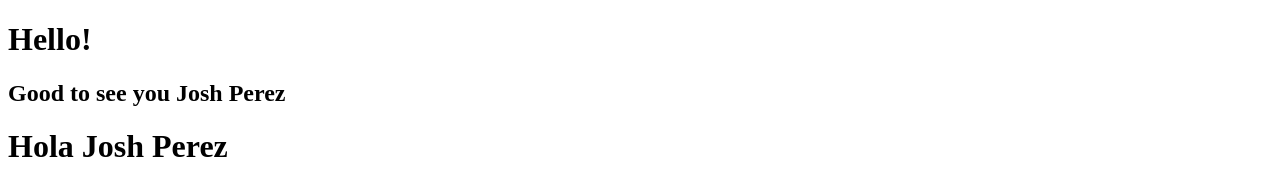
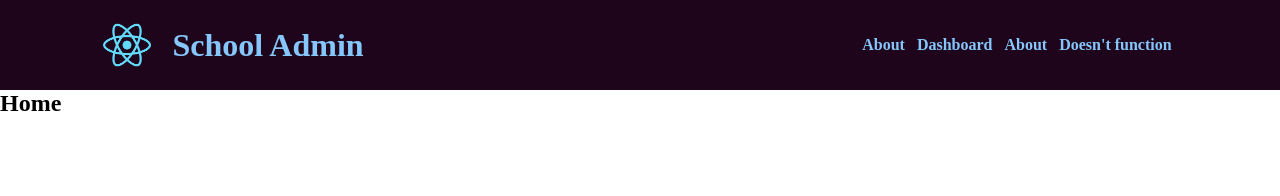
Before and after one commit to joshuaBVB007/StoreAdminWithReact, a React app: page / in a window 1280 px wide. Built offline with nearby package versions, Linux system fonts and the light colour scheme.

Commit message:
we added routing,something extremely important

```diff
--- a/package.json
+++ b/package.json
@@ -8,6 +8,7 @@
     "@testing-library/user-event": "^12.8.3",
     "react": "^17.0.2",
     "react-dom": "^17.0.2",
+    "react-router-dom": "^6.2.1",
     "react-scripts": "4.0.3",
     "web-vitals": "^1.1.2"
   },
--- a/public/index.html
+++ b/public/index.html
@@ -20,6 +20,5 @@
   <body>
     <noscript>You need to enable JavaScript to run this app.</noscript>
     <div id="root"></div>
-    <div id="rusia"></div>
   </body>
 </html>
--- /dev/null
+++ b/src/Header/Header.css
@@ -0,0 +1,46 @@
+.header{
+    position: relative;
+    background-color: rgb(31, 5, 27);
+}
+
+/*Las 2 imagenes del costado derecho*/
+.img1{
+    width: 50px;margin-right: 20px;cursor: pointer;
+}
+.titulo{
+    font-weight: bold;font-size: 2.0em;color: rgb(133, 198, 252);;
+}
+
+/*Barra navegacion*/
+nav{
+    display: flex;align-items: center;padding: 20px 8%;
+}
+
+/*Enlaces de la barra de navegacion*/
+nav ul{
+    flex: 1;
+    text-align: right;
+}
+
+/*list items de la barra de navegacion*/
+nav ul li{
+    display: inline-block;
+    padding: 6px;
+    list-style: none;
+    margin: 0 10px 10px 10px 0px;
+}
+
+nav ul li:hover{
+    text-decoration-line: underline;
+    text-decoration-style: solid ;
+    text-decoration-thickness: 6px;
+}
+
+
+/*Etiquetas ancla de la barra de navegacion*/
+nav ul li a{
+    text-decoration: none;
+    color: rgb(133, 198, 252);
+    font-weight: bold;
+    font-size: 1.0em;
+}
--- /dev/null
+++ b/src/Header/Header.js
@@ -0,0 +1,54 @@
+import React from 'react';
+import { Link } from "react-router-dom";
+
+
+export class Header extends React.Component {
+  render() {
+    return (
+      <header class="header">
+        <nav>
+            <img class="img1" src="/logo192.png" alt="principal_photo"/>
+            <h6 class="titulo">School Admin</h6>
+            <ul class="nav_links">
+                <li>
+                  <Link to="/">About</Link>
+                </li>
+                <li>
+                  <Link to="dashboard">Dashboard</Link>
+                </li>
+                <li>
+                  <Link to="about">About</Link>
+                </li>
+                <li>
+                  <Link to="about">Doesn't function</Link>
+                </li>
+            </ul>
+        </nav>
+      </header>
+    );
+  }
+}
+
+export function Home() {
+  return (
+    <div>
+      <h2>Home</h2>
+    </div>
+  );
+}
+
+export function About() {
+  return (
+    <div>
+      <h2>About</h2>
+    </div>
+  );
+}
+
+export function Dashboard() {
+  return (
+    <div>
+      <h2>Dashboard</h2>
+    </div>
+  );
+}
--- /dev/null
+++ b/src/Routing/routes.js
@@ -0,0 +1,16 @@
+import React from 'react';
+import { Routes, Route } from "react-router-dom";
+import { Home,About,Dashboard } from "../Header/Header.js"
+
+
+export function RoutingApp(){
+    return (
+        <div>
+            <Routes>
+                <Route path="/" element={<Home />} />
+                <Route path="about" element={<About />} />
+                <Route path="dashboard" element={<Dashboard />} />
+            </Routes>
+        </div>
+    );
+}
--- a/src/conditional_syntax/ifs.js
+++ /dev/null
@@ -1,18 +0,0 @@
-import React from 'react';
-import ReactDOM from 'react-dom';
-
-
-// function Jonathan(props) {
-//   return <h1>Hola {props.property}</h1>
-// }
-
-class Jonathan extends React.Component {
-  render() {
-    return <h1>Hola { this.props.property }</h1>
-  }
-}
-
-//propiedad que luego la pasaremos como parametros
-export const name = 'Josh Perez';
-//pasamos name como parametro a traves de { property }
-export const element = <Jonathan property={ name }/>;
--- a/src/index.css
+++ b/src/index.css
@@ -0,0 +1,8 @@
+@import "../src/Header/Header.css";
+
+
+/* quitamos los margenes y los bordes pa todo el proyecto */
+*{
+    margin:0;
+    padding:0;
+}
--- a/src/index.js
+++ b/src/index.js
@@ -1,23 +1,27 @@
 import React from 'react';
 import ReactDOM from 'react-dom';
 import './index.css';
-import { name,element } from './conditional_syntax/ifs'
+//importamos la clase jonathan para crear instancias de esa clase
+import { RoutingApp } from "./Routing/routes.js";
+import { BrowserRouter } from "react-router-dom";
+import { Header } from "./Header/Header.js";
 
-const recep=name;
 
-const double = (
-  <div>
-    <h1>Hello!</h1>
-    <h2>Good to see you { recep } </h2>
-  </div>
-);
+
+function App(){
+  return (
+    <div>
+      <div className="App">
+        <Header/>
+        <RoutingApp/>
+      </div>
+    </div>
+  )
+}
 
 ReactDOM.render(
-  double,
+  <BrowserRouter>
+    <App />
+  </BrowserRouter>,
   document.getElementById('root')
 );
-
-ReactDOM.render(
-  element,
-  document.getElementById('rusia')
-);
```
Also changed, not shown: public/Common/angular_icon.svg (added), public/Common/html_css_js.jpg (added), public/Common/javascript-1.svg (added), 1 other file.
